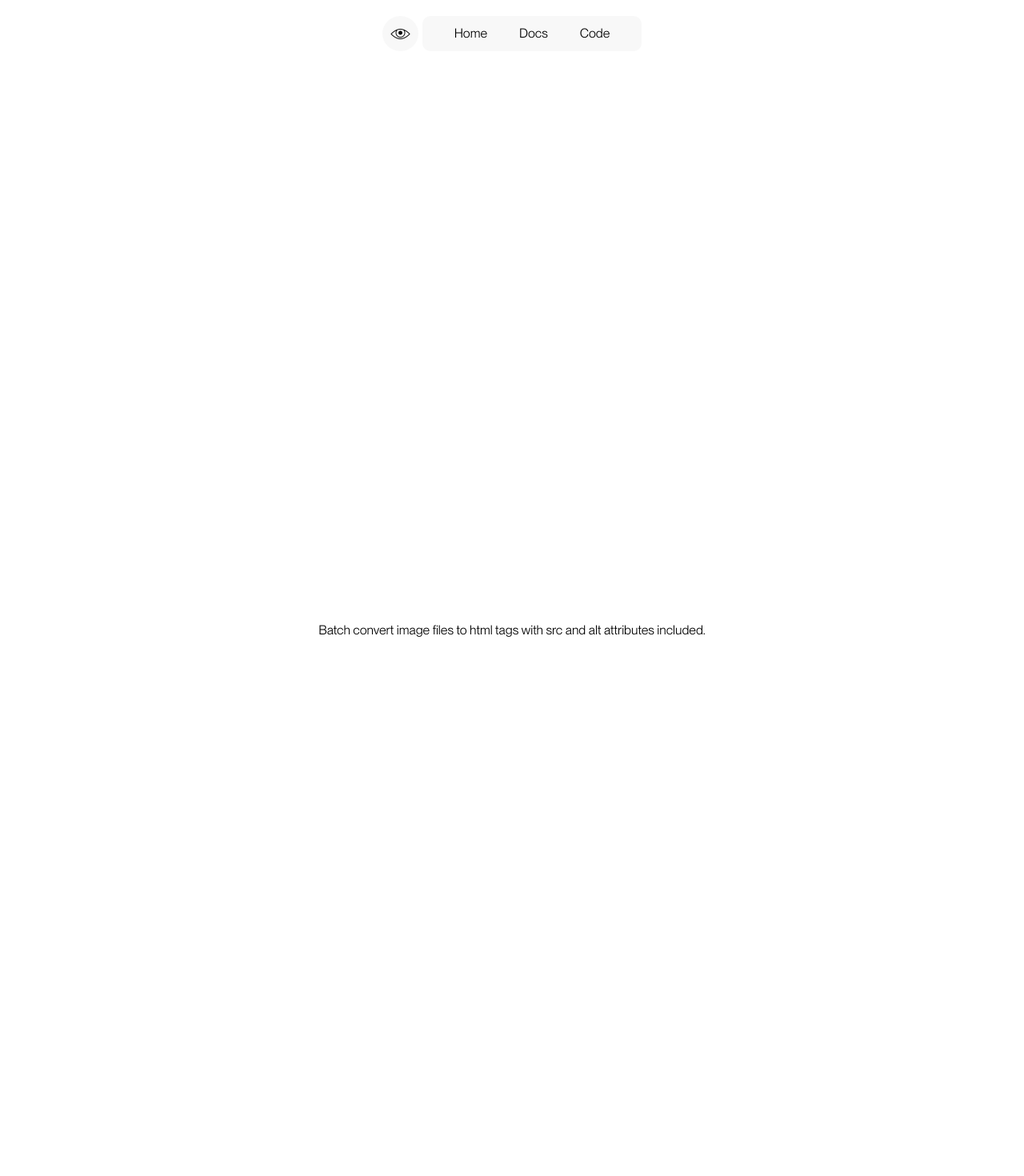
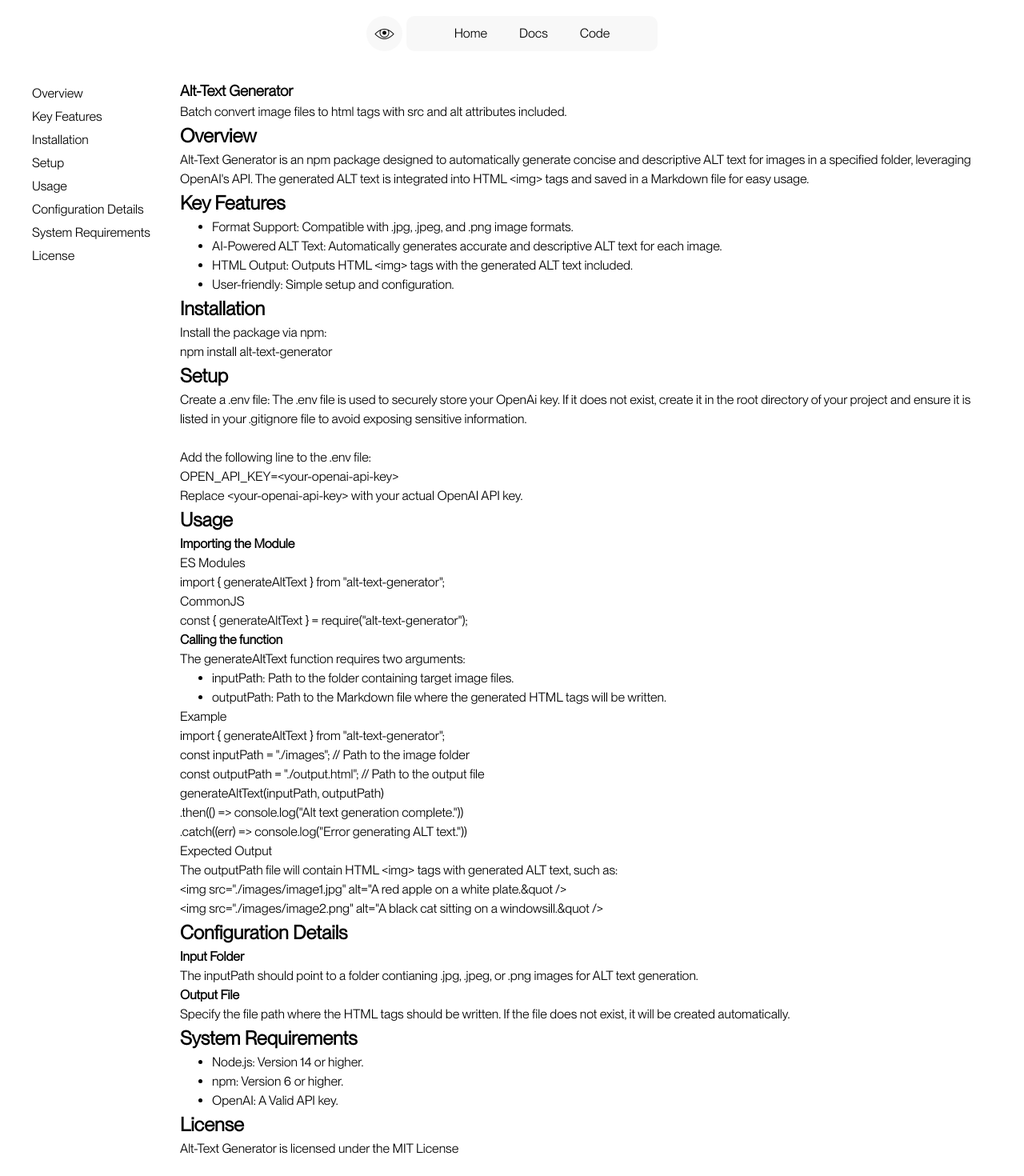
Before and after one commit to s111ew/atg-landing-page, a React (Vite) app: page /docs in a window 1280 px wide. Shown: the top 1470 px of the page at 80% size. Before the commit the page ends 800 px from the top, so only its background shows below. Built offline with nearby package versions, Linux system fonts and the light colour scheme.

Commit message:
Create componenents for each documentation section

```diff
--- a/src/App.css
+++ b/src/App.css
@@ -59,7 +59,7 @@ h6 {
 }
 
 html {
-  overflow-y: hidden;
+  overflow-x: hidden;
 }
 
 * {
@@ -79,11 +79,9 @@ body {
   display: flex;
   flex-direction: column;
   align-items: center;
-  justify-content: space-between;
   height: 100%;
   position: relative;
   width: 100vw;
-  overflow: hidden;
 }
 
 .background {
@@ -160,6 +158,7 @@ body {
 }
 
 .nav-container {
+  position: fixed;
   display: flex;
   gap: 5px;
   margin-top: 20px;
@@ -187,23 +186,26 @@ body {
   cursor: pointer;
 }
 
-ul {
+.nav-container > ul {
   display: flex;
   list-style: none;
-  gap: 40px;
   padding: 10px 40px;
   border-radius: 10px;
 }
 
-li:hover {
+.nav-container > li:hover {
   cursor: pointer;
 }
 
-li {
+.nav-container > li {
   transition: color 0.2s ease, text-shadow 0.2s ease;
 }
 
-ul:has(li:hover) li:not(:hover) {
+.navbar > li {
+  padding: 0px 20px 0px 20px;
+}
+
+.nav-container > ul:has(li:hover) li:not(:hover) {
   color: transparent;
   text-shadow: 0 0 3px rgba(0, 0, 0, 0.3);
   transition: color 0.2s ease, text-shadow 0.2s ease;
@@ -219,6 +221,7 @@ a {
   padding: 20px 70px;
   margin-bottom: 60px;
   border-radius: 10px;
+  margin-top: auto;
   display: flex;
   justify-content: flex-end;
   align-items: center;
@@ -285,3 +288,34 @@ a {
 .code:hover .arrow {
   fill: white;
 }
+
+.docs-container {
+  margin-top: 100px;
+}
+
+.docs-nav {
+  position: fixed;
+  display: flex;
+  flex-direction: column;
+  gap: 0px;
+}
+
+.docs-nav > li {
+  list-style: none;
+  cursor: pointer;
+  padding-top: 5px;
+}
+
+.docs-nav > li {
+  transition: color 0.2s ease, text-shadow 0.2s ease;
+}
+
+.docs-nav:has(li:hover) li:not(:hover) {
+  color: transparent;
+  text-shadow: 0 0 3px rgba(0, 0, 0, 0.3);
+  transition: color 0.2s ease, text-shadow 0.2s ease;
+}
+
+.docs {
+  margin: 0px 65px 65px 225px;
+}
--- /dev/null
+++ b/src/Docs/DocsConfig.jsx
@@ -0,0 +1,13 @@
+function DocsConfig() {
+  return(
+    <section className="config">
+      <h2>Configuration Details</h2>
+      <h4>Input Folder</h4>
+      <p>The <span className="code-snippet">inputPath</span> should point to a folder contianing <span className="code-snippet">.jpg</span>, <span className="code-snippet">.jpeg</span>, or <span className="code-snippet">.png</span> images for ALT text generation.</p>
+      <h4>Output File</h4>
+      <p>Specify the file path where the HTML tags should be written. If the file does not exist, it will be created automatically.</p>
+    </section>
+  )
+}
+
+export default DocsConfig
--- /dev/null
+++ b/src/Docs/DocsFeatures.jsx
@@ -0,0 +1,25 @@
+function DocsFeatures() {
+  return(
+    <section className="features">
+      <h2>
+        Key Features
+      </h2>
+      <ul className="body">
+        <li>
+          <span className="bold">Format Support:</span> Compatible with <span className="code-snippet">.jpg</span>, <span className="code-snippet">.jpeg</span>, and <span className="code-snippet">.png</span> image formats.
+        </li>
+        <li>
+          <span className="bold">AI-Powered ALT Text:</span> Automatically generates accurate and descriptive ALT text for each image.
+        </li>
+        <li>
+          <span className="bold">HTML Output:</span> Outputs HTML <span className="code-snippet">&lt;img&gt;</span> tags with the generated ALT text included.
+        </li>
+        <li>
+          <span className="bold">User-friendly:</span> Simple setup and configuration.
+        </li>
+      </ul>
+    </section>
+  )
+}
+
+export default DocsFeatures
--- /dev/null
+++ b/src/Docs/DocsInstallation.jsx
@@ -0,0 +1,11 @@
+function DocsInstallation() {
+  return(
+    <section className="installation">
+      <h2>Installation</h2>
+      <p>Install the package via npm:</p>
+      <p className="code-snippet">npm install alt-text-generator</p>
+    </section>
+  )
+}
+
+export default DocsInstallation
--- /dev/null
+++ b/src/Docs/DocsLicense.jsx
@@ -0,0 +1,10 @@
+function DocsRequirements() {
+  return(
+    <section className="license">
+      <h2>License</h2>
+      <p>Alt-Text Generator is licensed under the <a href="https://opensource.org/licenses/MIT">MIT License</a></p>
+    </section>
+  )
+}
+
+export default DocsRequirements
--- /dev/null
+++ b/src/Docs/DocsOverview.jsx
@@ -0,0 +1,14 @@
+function DocsOverview() {
+  return(
+    <section className="overview">
+      <h2>
+        Overview
+      </h2>
+      <p className="body">
+      Alt-Text Generator is an npm package designed to automatically generate concise and descriptive ALT text for images in a specified folder, leveraging OpenAI&apos;s API. The generated ALT text is integrated into HTML <span className="code-snippet">&lt;img&gt;</span> tags and saved in a Markdown file for easy usage.
+      </p>
+    </section>
+  )
+}
+
+export default DocsOverview
--- /dev/null
+++ b/src/Docs/DocsRequirements.jsx
@@ -0,0 +1,14 @@
+function DocsRequirements() {
+  return(
+    <section className="requirements">
+      <h2>System Requirements</h2>
+      <ul>
+        <li><span className="bold">Node.js:</span> Version 14 or higher.</li>
+        <li><span className="bold">npm:</span> Version 6 or higher.</li>
+        <li><span className="bold">OpenAI:</span> A Valid API key.</li>
+      </ul>
+    </section>
+  )
+}
+
+export default DocsRequirements
--- /dev/null
+++ b/src/Docs/DocsSetup.jsx
@@ -0,0 +1,14 @@
+function DocsSetup() {
+  return(
+    <section className="setup">
+      <h2>Setup</h2>
+      <p><span className="bold">Create a <span className="code-snippet">.env</span> file:</span> The <span className="code-snippet">.env</span> file is used to securely store your OpenAi key. If it does not exist, create it in the root directory of your project and ensure it is listed in your <span className="code-snippet">.gitignore</span> file to avoid exposing sensitive information.</p>
+      <br></br>
+      <p>Add the following line to the <span className="code-snippet">.env</span> file:</p>
+      <p className="code-snippet">OPEN_API_KEY=&lt;your-openai-api-key&gt;</p>
+      <p>Replace <span className="code-snippet">&lt;your-openai-api-key&gt;</span> with your actual OpenAI API key.</p>
+    </section>
+  )
+}
+
+export default DocsSetup
--- /dev/null
+++ b/src/Docs/DocsTitle.jsx
@@ -0,0 +1,14 @@
+function DocsTitle() {
+  return(
+    <section className="title">
+      <h1>
+        Alt-Text Generator
+      </h1>
+      <p className="subheading">
+        Batch convert image files to html tags with src and alt attributes included.
+      </p>
+    </section>
+  )
+}
+
+export default DocsTitle
--- /dev/null
+++ b/src/Docs/DocsUsage.jsx
@@ -0,0 +1,43 @@
+function DocsUsage() {
+  return(
+    <section className="usage">
+      <h2>Usage</h2>
+      <h4>Importing the Module</h4>
+      <p>ES Modules</p>
+      <p className="code-snippet">
+        import &#123; generateAltText &#125; from &quot;alt-text-generator&quot;;
+      </p>
+      <p>CommonJS</p>
+      <p className="code-snippet">
+        const &#123; generateAltText &#125; = require(&quot;alt-text-generator&quot;);
+      </p>
+      <h4>Calling the function</h4>
+      <p>The <span className="code-snippet">generateAltText</span> function requires two arguments:</p>
+      <ul>
+        <li>
+          <span className="bold">inputPath:</span> Path to the folder containing target image files.
+        </li>
+        <li>
+          <span className="bold">outputPath:</span> Path to the Markdown file where the generated HTML tags will be written.
+        </li>
+      </ul>
+      <p className="bold">Example</p>
+      <div className="code-snippet">
+        <p>import &#123; generateAltText &#125; from &quot;alt-text-generator&quot;;</p>
+        <p>const inputPath = &quot;./images&quot;; // Path to the image folder</p>
+        <p>const outputPath = &quot;./output.html&quot;; // Path to the output file</p>
+        <p>generateAltText(inputPath, outputPath)</p>
+        <p>.then(() =&gt; console.log(&quot;Alt text generation complete.&quot;))</p>
+        <p>.catch((err) =&gt; console.log(&quot;Error generating ALT text.&quot;))</p>
+      </div>
+      <p>Expected Output</p>
+      <p>The <span className="code-snippet">outputPath</span> file will contain HTML <span className="code-snippet">&lt;img&gt;</span> tags with generated ALT text, such as:</p>
+      <div className="code-snippet">
+        <p>&lt;img src=&quot;./images/image1.jpg&quot; alt=&quot;A red apple on a white plate.&quot /&gt;</p>
+        <p>&lt;img src=&quot;./images/image2.png&quot; alt=&quot;A black cat sitting on a windowsill.&quot /&gt;</p>
+      </div>
+    </section>
+  )
+}
+
+export default DocsUsage
--- a/src/DocsLayout.jsx
+++ b/src/DocsLayout.jsx
@@ -1,13 +1,70 @@
-import text from "./TextContent.js"
+import DocsTitle from "./Docs/DocsTitle.jsx"
+import DocsOverview from "./Docs/DocsOverview.jsx"
+import DocsFeatures from "./Docs/DocsFeatures.jsx"
+import DocsInstallation from "./Docs/DocsInstallation.jsx"
+import DocsSetup from "./Docs/DocsSetup.jsx"
+import DocsUsage from "./Docs/DocsUsage.jsx"
+import DocsConfig from "./Docs/DocsConfig.jsx"
+import DocsRequirements from "./Docs/DocsRequirements.jsx"
+import DocsLicense from "./Docs/DocsLicense.jsx"
+import { useRef } from "react"
 
 function DocsLayout() {
+  const overview = useRef()
+  const features = useRef()
+  const installation = useRef()
+  const setup = useRef()
+  const usage = useRef()
+  const config = useRef()
+  const requirements = useRef()
+  const license = useRef()
   return(
-    <article>
-      <section>
-        {text.abstract.body}
-      </section>
-    </article>
+    <div className="docs-container">
+      <ul className="docs-nav">
+        <li onClick={() => {
+          scrollTo(overview)
+        }}>Overview</li>
+        <li onClick={() => {
+          scrollTo(features)
+        }}>Key Features</li>
+        <li onClick={() => {
+          scrollTo(installation)
+        }}>Installation</li>
+        <li onClick={() => {
+          scrollTo(setup)
+        }}>Setup</li>
+        <li onClick={() => {
+          scrollTo(usage)
+        }}>Usage</li>
+        <li onClick={() => {
+          scrollTo(config)
+        }}>Configuration Details</li>
+        <li onClick={() => {
+          scrollTo(requirements)
+        }}>System Requirements</li>
+        <li onClick={() => {
+          scrollTo(license)
+        }}>License</li>
+      </ul>
+      <article className="docs">
+        <DocsTitle />
+        <DocsOverview ref={overview}/>
+        <DocsFeatures ref={features} />
+        <DocsInstallation ref={installation} />
+        <DocsSetup ref={setup} />
+        <DocsUsage ref={usage} />
+        <DocsConfig ref={config} />
+        <DocsRequirements ref={requirements} />
+        <DocsLicense ref={license} />
+      </article>
+    </div>
   )
 }
 
+function scrollTo(section) {
+  section.current?.scrollIntoView({
+    behaviour: 'smooth',
+  })
+}
+
 export default DocsLayout
--- a/src/TextContent.js
+++ /dev/null
@@ -1,29 +0,0 @@
-const text = {
-  abstract: {
-    body: "Batch convert image files to html tags with src and alt attributes included.",
-  },
-  overview: {
-    title: "Overview",
-    body: "Alt-Text Generator is an npm package designed to automatically generate concise and descriptive ALT text for images in a specified folder, leveraging OpenAI's API. The generated ALT text is integrated into HTML <img> tags and saved in a Markdown file for easy usage.",
-  },
-  keyFeatures: {
-    title: "Key Features",
-    body: [
-      "Format Support: Compatible with .jpg, .jpeg, and .png image formats.",
-      "AI-Powered ALT Text: Automatically generates accurate and descriptive ALT text for each image.",
-      "HTML Output: Outputs HTML <img> tags with the generated ALT text included.",
-      "User-Friendly: Simple setup and configuration.",
-    ],
-  },
-  installation: {
-    title: "Installation",
-    body: "Install the package via npm: npm install alt-text-generator",
-  },
-  setup: {
-    title: "Setup",
-    subtitle: "Create a .env File",
-    body: "The .env file is used to securely store your OpenAI API key. If it does not exist, create it in the root directory of your project and ensure it is listed in your .gitignore file to avoid exposing sensitive information. Add the following line to the .env file: OPENAI_API_KEY=<your-openai-api-key> Replace <your-openai-api-key> with your actual OpenAI API key.",
-  },
-};
-
-export default text;
```
